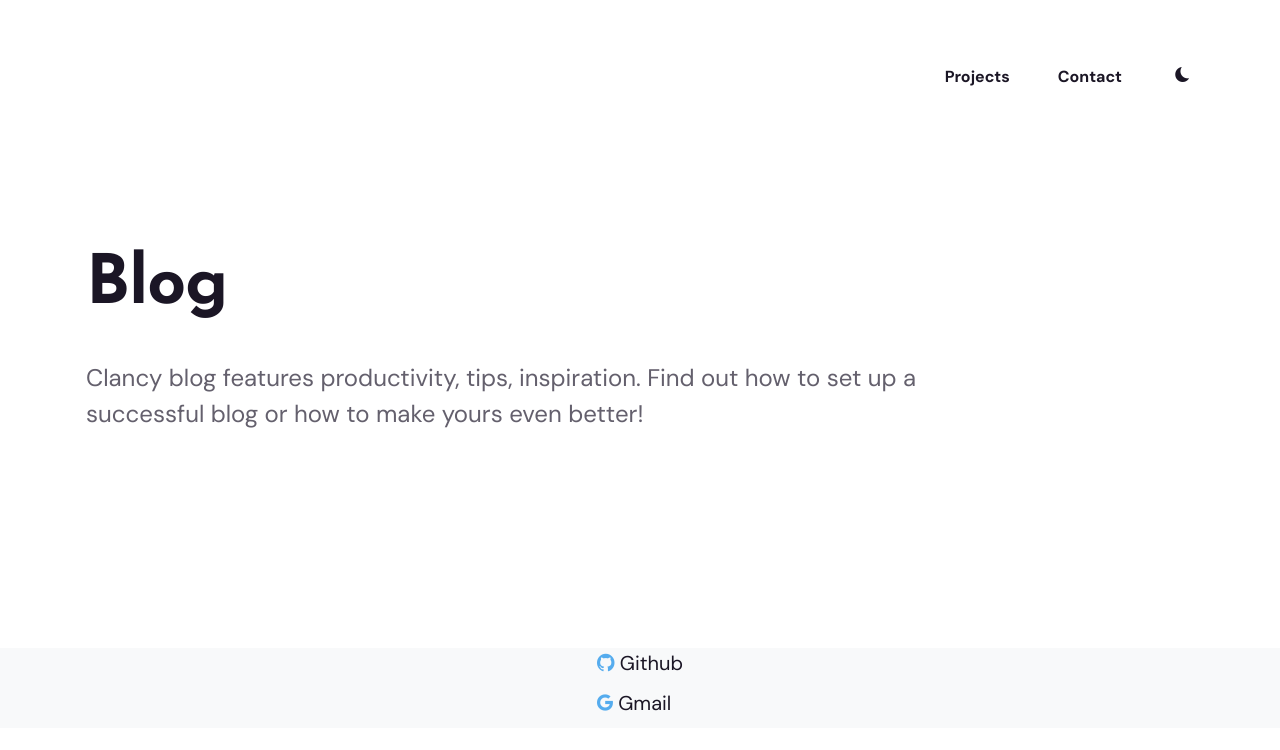
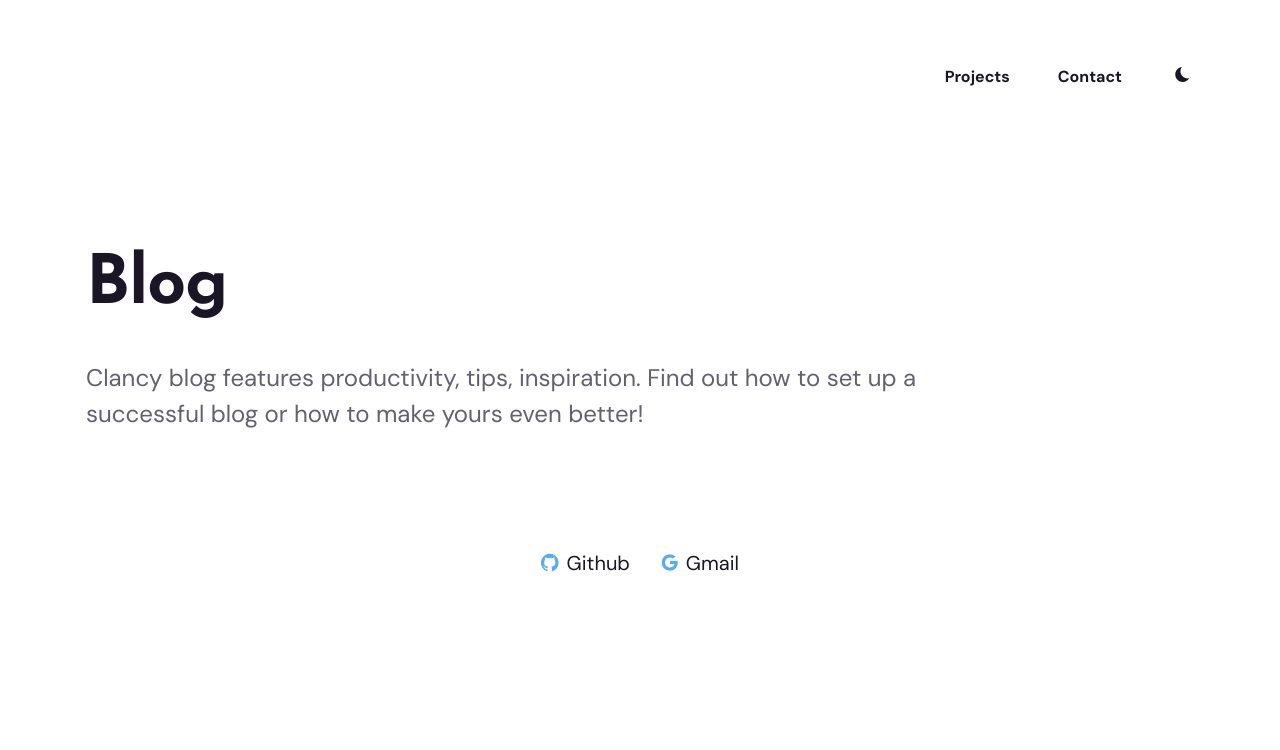
Before and after one commit to LaliChidrashvili/lali_portfolio, a Jekyll site: the page built from blog/index.html, in a window 1280 px wide. Shown: the top 750 px of the page. Built offline with Jekyll 4.4.1, drawn with Linux system fonts in a browser that asks for light colours; nearby versions of some CDN libraries.

Commit message:
Fix footer layout

```diff
--- a/_sass/3-modules/_footer.scss
+++ b/_sass/3-modules/_footer.scss
@@ -1,10 +1,24 @@
 /* Footer */
 .footer {
-  margin-top: 120px;
-  background: var(--background-alt-color);
+  margin-top: 20px;
+  padding-bottom: 60px;
+  background: transparent;
 
   @media only screen and (max-width: $mobile) {
-    margin-top: 80px;
+    margin-top: 15px;
+    padding-bottom: 40px;
+  }
+
+  .container {
+    background: transparent !important;
+  }
+
+  .row {
+    background: transparent !important;
+  }
+
+  .col {
+    background: transparent !important;
   }
 }
 
@@ -15,6 +29,14 @@
   @media only screen and (max-width: $mobile) {
     padding: 60px 0 40px 0;
   }
+}
+
+.footer__inner {
+  background: transparent !important;
+  border: none !important;
+  box-shadow: none !important;
+  padding: 0 !important;
+  margin: 0 !important;
 }
 
 .footer__social {
@@ -28,14 +50,40 @@
 .social {
   display: flex;
   align-items: center;
-  flex-wrap: wrap;
   justify-content: center;
+  flex-direction: row !important;
+  flex-wrap: nowrap !important;
+
+  &__list {
+    display: flex !important;
+    flex-direction: row !important;
+    align-items: center;
+    justify-content: center;
+    gap: 32px;
+    list-style: none;
+    margin: 0;
+    padding: 0;
+  }
+
+  &__item {
+    display: inline-block !important;
+    margin: 0 !important;
+    padding: 0 !important;
+    background: transparent !important;
+  }
 
   &__link {
+    display: inline-flex !important;
+    align-items: center;
+    gap: 8px;
     font-size: 20px;
     line-height: 1;
-    margin: 0 16px 12px 16px;
+    margin: 0 !important;
+    padding: 0 !important;
     color: var(--heading-font-color);
+    background: transparent !important;
+    border: none !important;
+    text-decoration: none;
     transition: all .25s ease;
 
     &:hover {
@@ -44,7 +92,6 @@
 
     @media only screen and (max-width: $mobile) {
       font-size: 16px;
-      margin: 0 12px 8px 12px;
     }
   }
 }
```
Also changed, not shown: 10 other files.
